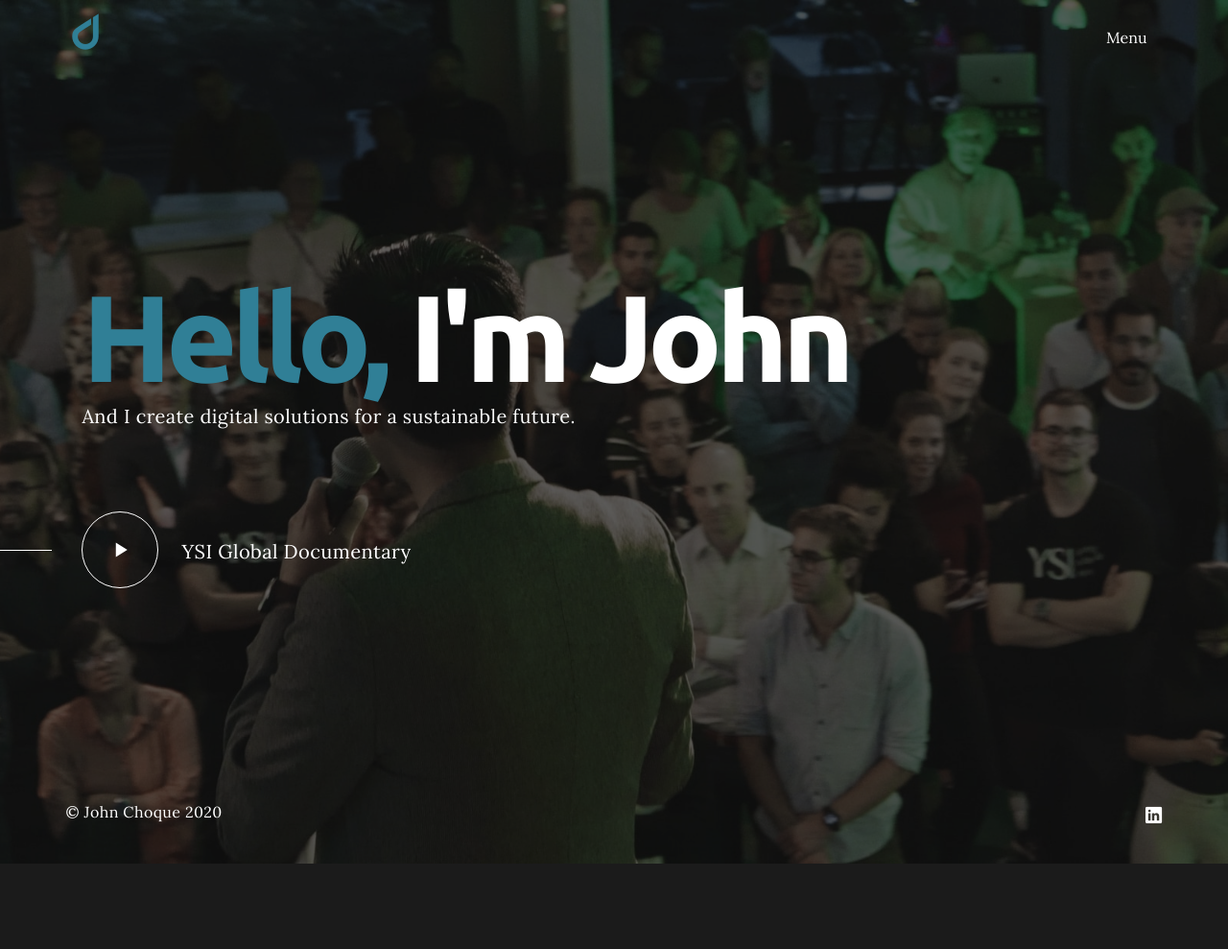
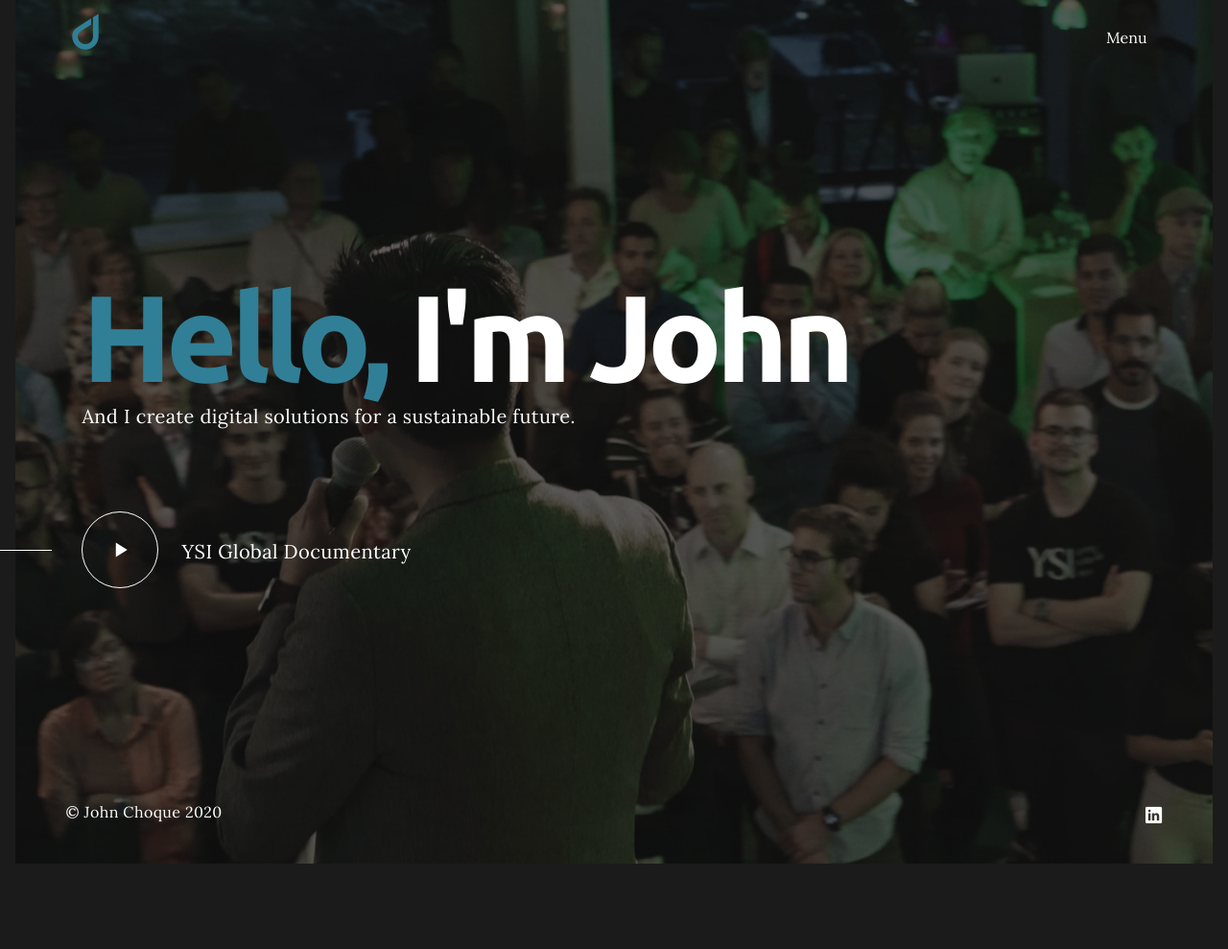
Before and after one commit to thethoughtfulmillennial/thethoughtfulmillennial.github.io, a Jekyll site: the page built from index.html, in a window 1280 px wide. Shown: the top 989 px of the page at 96% size. Built offline with Jekyll 4.4.1, drawn with Linux system fonts in a browser that asks for light colours; some web fonts are replaced.

Commit message:
Simplifying html and adding padding.

```diff
--- a/index.html
+++ b/index.html
@@ -50,8 +50,8 @@
 		class="icon ion-social-linkedin"></a>
 </div>
 
-<div class="" id="content">
-	<div id="page1" data-anchor="page1" class="text-white section">
+<div id="content">
+	<div id="page1" data-anchor="page1" class="text-white section px-3">
 		<div class="scroll-wrap">
 			<div class="section-bg mask" style="background-image:url(assets/images/bg/main.jpg);"></div>
 			<div class="scrollable-content">
@@ -73,7 +73,7 @@
 			</div>
 		</div>
 	</div>
-	<div class="text-white section portfolio">
+	<div class="text-white section portfolio px-3">
 		<div class="vertical-centred section-content">
 			<div class="container">
 				<h2 class="title mb-5"> <span class="text-primary">My</span> projects</h2>
@@ -105,7 +105,7 @@
 			</div>
 		</div>
 	</div>
-	<div class="section section-light">
+	<div class="section section-light px-3">
 		<div class="vertical-centred section-content">
 			<div class="container">
 				<div class="intro">
@@ -129,7 +129,7 @@
 			</div>
 		</div>
 	</div>
-	<div class="text-white section">
+	<div class="text-white section px-3">
 		<div class="vertical-centred section-content">
 			<div class="container">
 				<div class="">
@@ -157,7 +157,7 @@
 			</div>
 		</div>
 	</div>
-	<div id="contact" class="section section-light">
+	<div id="contact" class="section section-light px-3">
 		<div class="vertical-centred section-content">
 			<div class="container">
 				<div class="intro overflow-hidden">
```
Also changed, not shown: about.html (+9 -13 lines).
